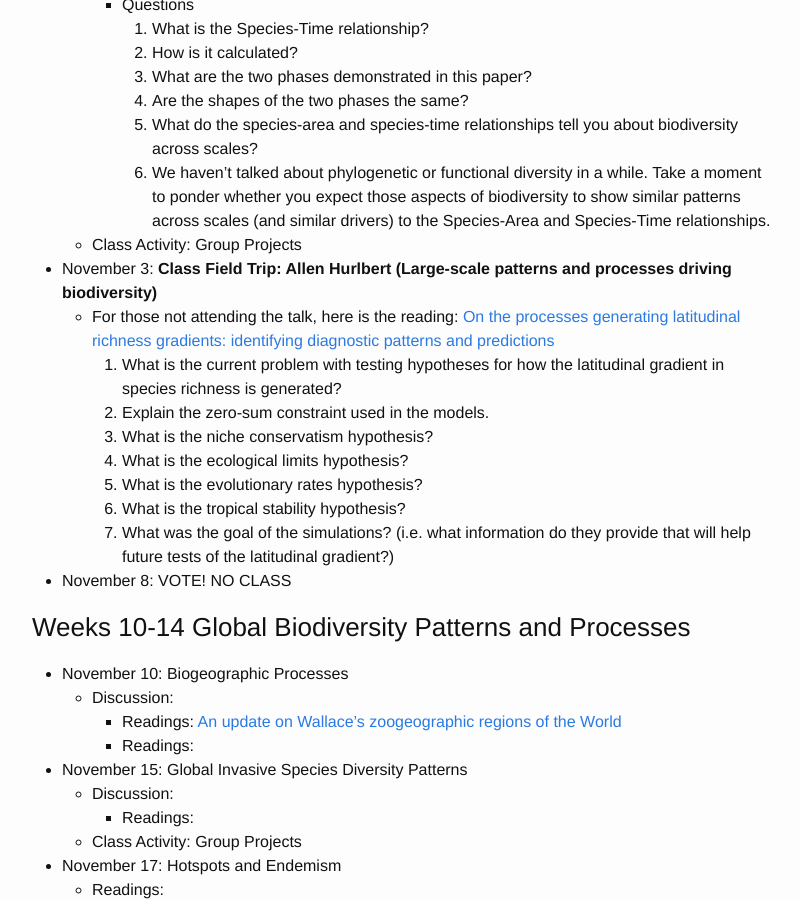
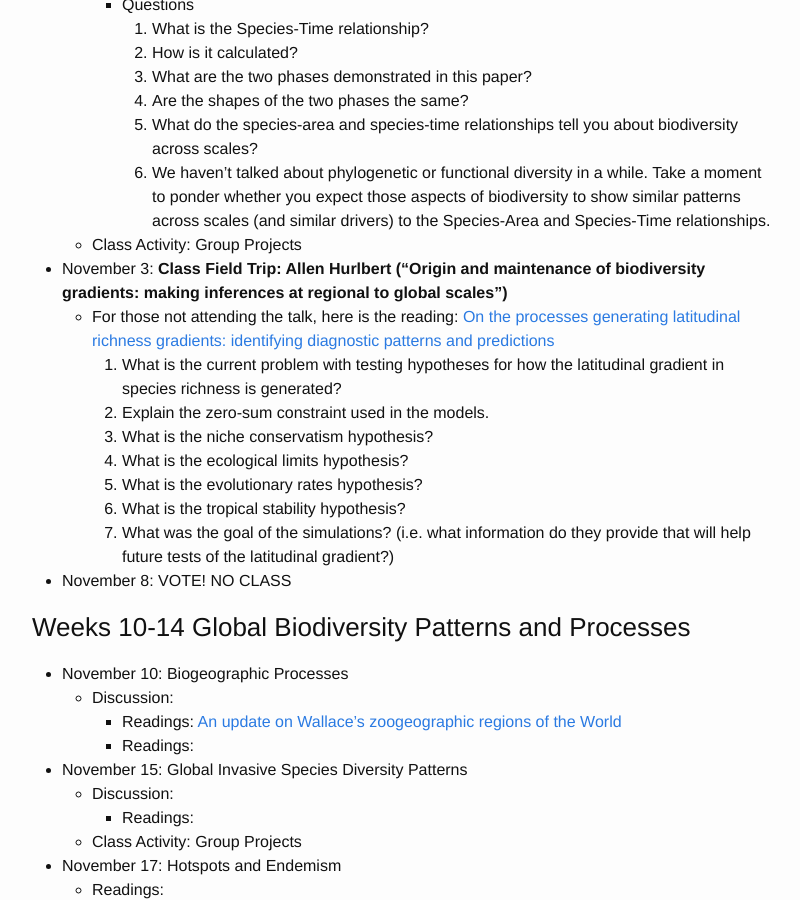
Before and after one commit to skmorgane/biodiversity-course, a Jekyll site: the page built from schedule.md, in a window 1280 px wide and 900 px high, scrolled down 8909 px. Shown: the whole window, without its empty margins (238-1038 px from the left). Built offline with Jekyll 4.4.1, drawn with Linux system fonts in a browser that asks for light colours.

Commit message:
Add Hurlbert title

```diff
--- a/schedule.md
+++ b/schedule.md
@@ -266,7 +266,7 @@ Tuesdays are often a split between class activity and discussion, thus there are
          6. We haven't talked about phylogenetic or functional diversity in a while. Take a moment to ponder whether you expect those aspects of biodiversity to show similar patterns across scales (and similar drivers) to the Species-Area and Species-Time relationships.
     *  Class Activity: Group Projects
 
-* November 3: **Class Field Trip: Allen Hurlbert (Large-scale patterns and processes driving biodiversity)**
+* November 3: **Class Field Trip: Allen Hurlbert ("Origin and maintenance of biodiversity gradients: making inferences at regional to global scales")**
     *  For those not attending the talk, here is the reading: [On the processes generating latitudinal richness gradients: identifying diagnostic patterns and predictions](https://doi.org/10.3389/fgene.2014.00420)
          1. What is the current problem with testing hypotheses for how the latitudinal gradient in species richness is generated?
          2. Explain the zero-sum constraint used in the models.
```
